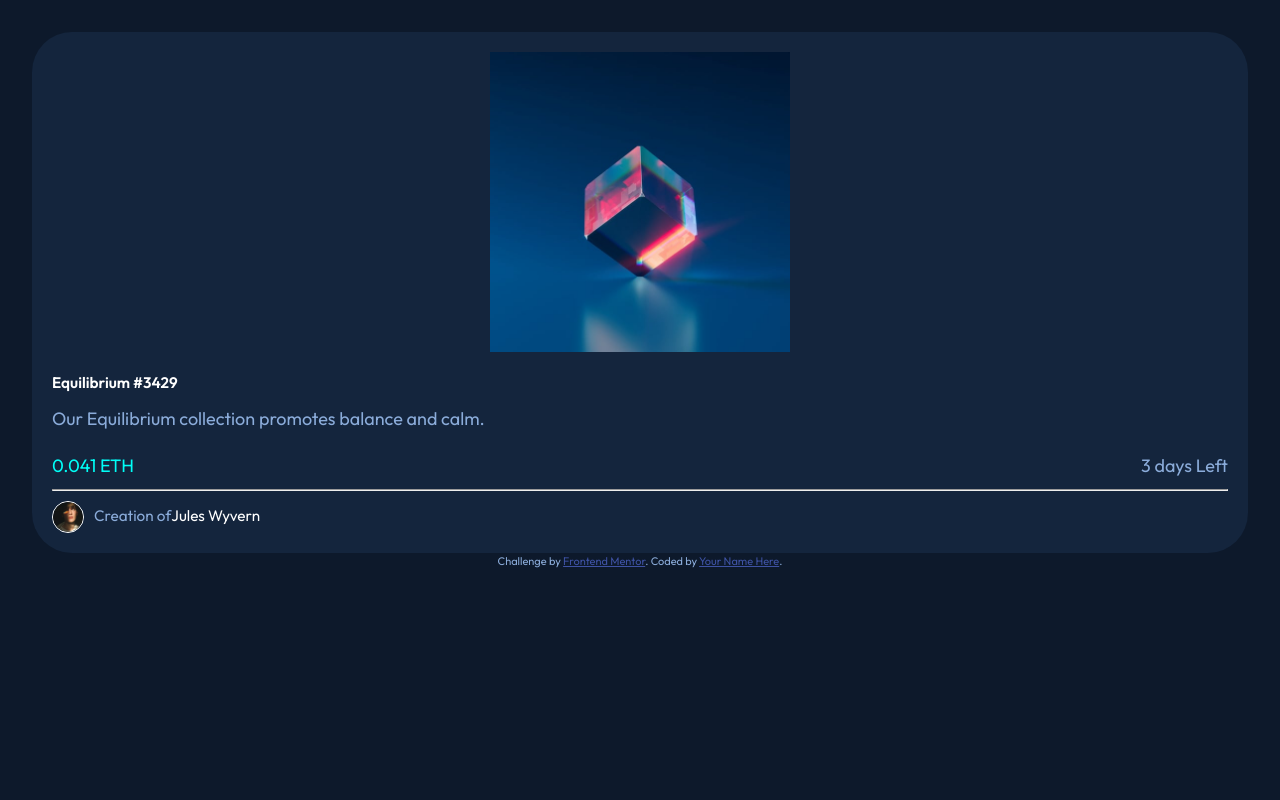
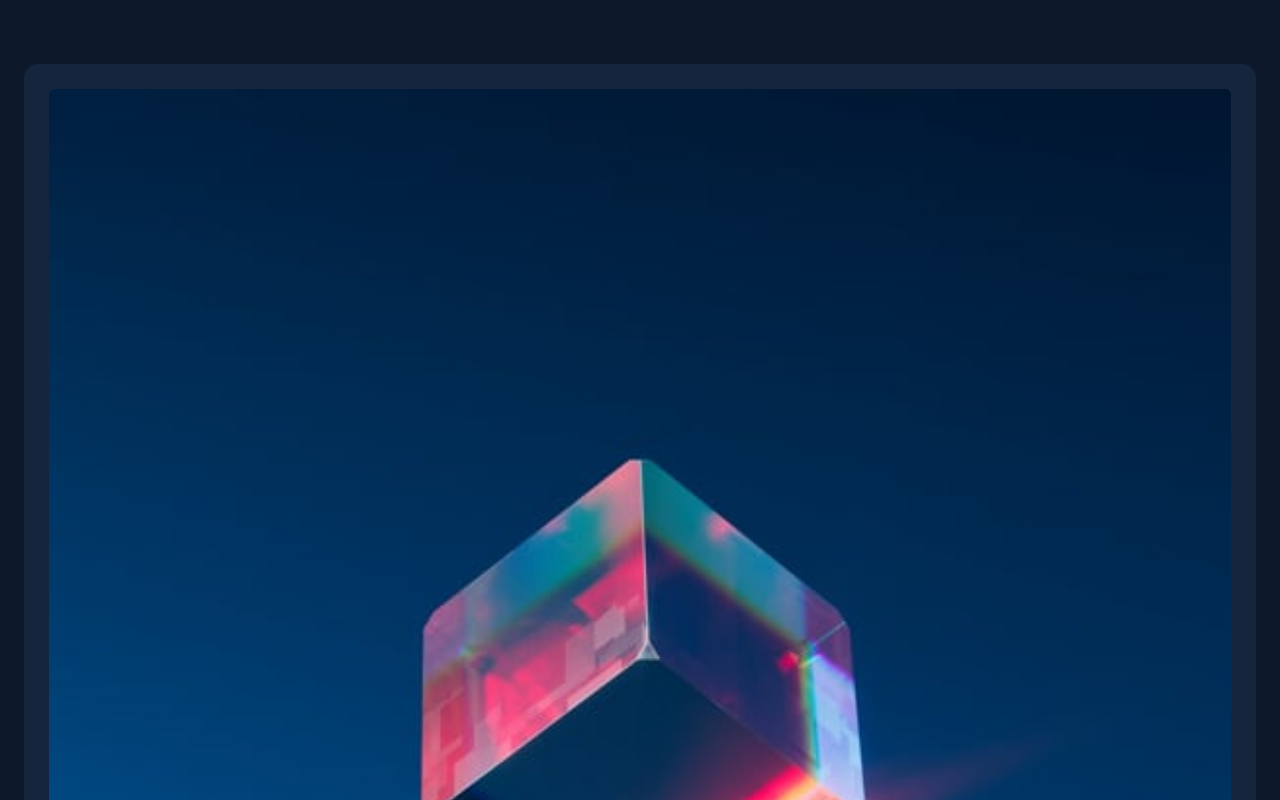
Before and after one commit to JammiM/NFT-preview-card-component, a React (Vite) app: page / in a window 1280 px wide. Shown: the top 800 px of the page. Built offline with nearby package versions, Linux system fonts and the light colour scheme.

Commit message:
Updating the hover styling of the main image

```diff
--- a/src/App.css
+++ b/src/App.css
@@ -98,7 +98,7 @@ h6 {
 #root {
   max-width: 1280px;
   margin: 0 auto;
-  padding: 2rem;
+  padding: 1.5rem;
   text-align: center;
 }
 
@@ -147,25 +147,26 @@ h6 {
 }
 
 .ntf {
+  margin-top: 40px;
   background-color: var(--clr-neutral-blue-900);
-  border-radius: 40px;
-  padding: 20px;
+  border-radius: 14px;
+  padding: 25px;
 
   display: flex;
   flex-direction: column;
 }
 
 .ntf__image {
-  border-radius: 20px;
-  background: url(../src/assets/image-equilibrium.jpg) 0 0 no-repeat;
-  height: 300px;
-  background-position: center;
+  border-radius: 6px;
+  opacity: 1;
+  display: block;
   width: 100%;
-  background-size: contain;
+  height: auto;
+  backface-visibility: hidden;
 }
 .ntf__heading {
   color: var(--clr-neutral-White);
-  font-size: 0.85em;
+  font-size: 1.2em;
   text-align: left;
   padding-top: 20px;
 }
@@ -174,6 +175,7 @@ h6 {
   padding-bottom: 10px;
   padding-top: 10px;
   text-align: left;
+  font-size: 0.88em;
 }
 
 .ntf__tech_info {
@@ -222,7 +224,37 @@ h6 {
   color: var(--clr-primary-cyan-400);
 }
 
-.ntf__image:is(:hover, :focus) {
-  background-color: var(--clr-primary-cyan-400);
-  background-blend-mode: lighten;
+.ntf__image_container {
+  position: relative;
+  width: 100%;
 }
+
+.ntf__image:is(:hover, :focus) .ntf__image {
+  opacity: 0.3;
+}
+
+.ntf__image_container:is(:hover, :focus) .ntf__eye_icon_holder {
+  opacity: 1;
+}
+
+.ntf__image_container:hover::before {
+  content: "";
+  position: absolute;
+  top: 0;
+  left: 0;
+  height: 100%;
+  width: 100%;
+  background: rgba(0, 255, 247, 0.214);
+  z-index: 999;
+  border-radius: 6px;
+}
+
+.ntf__eye_icon_holder {
+  opacity: 0;
+  position: absolute;
+  top: 50%;
+  left: 50%;
+  transform: translate(-50%, -50%);
+  -ms-transform: translate(-50%, -50%);
+  text-align: center;
+}
--- a/src/App.jsx
+++ b/src/App.jsx
@@ -3,6 +3,7 @@ import reactLogo from "./assets/react.svg";
 import viteLogo from "/vite.svg";
 import avatarImage from "./assets/image-avatar.png";
 import mainImage from "./assets/image-equilibrium.jpg";
+import iconView from "./assets/icon-view.svg";
 import "./App.css";
 
 function App() {
@@ -12,7 +13,12 @@ function App() {
     <>
       <main className="main">
         <article className="ntf">
-          <div className="ntf__image"></div>
+          <div className="ntf__image_container">
+            <img src={mainImage} alt="" className="ntf__image" />
+            <div className="ntf__eye_icon_holder">
+              <img src={iconView} alt="" className="text" />
+            </div>
+          </div>
           <h1 className="ntf__heading">Equilibrium #3429</h1>
           <p className="ntf__description">
             Our Equilibrium collection promotes balance and calm.
```
